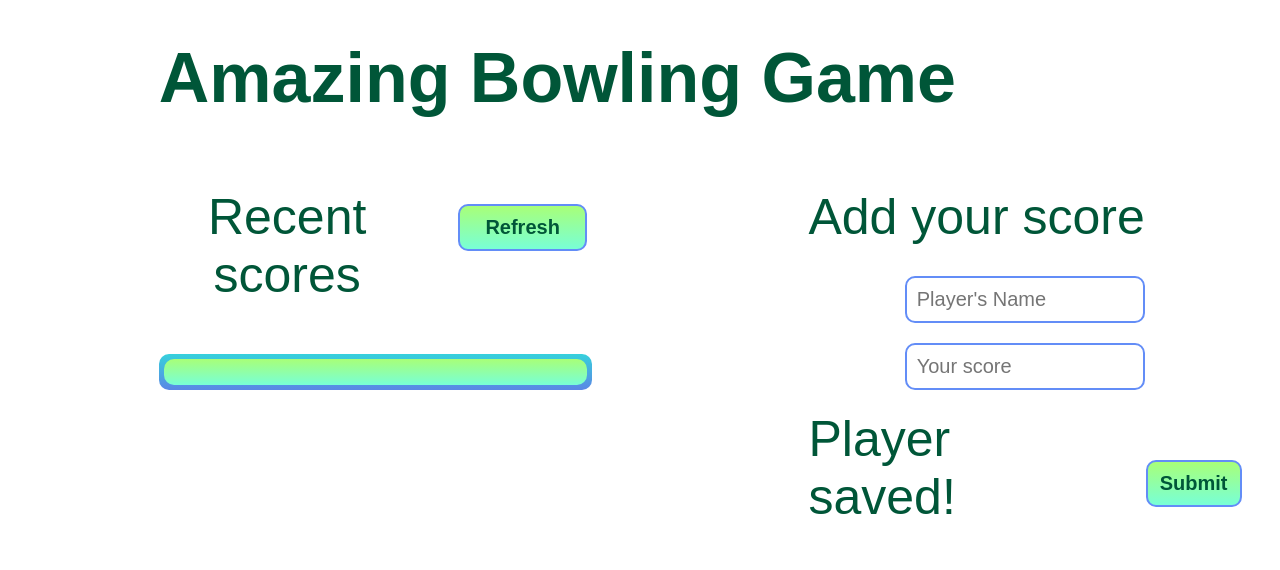
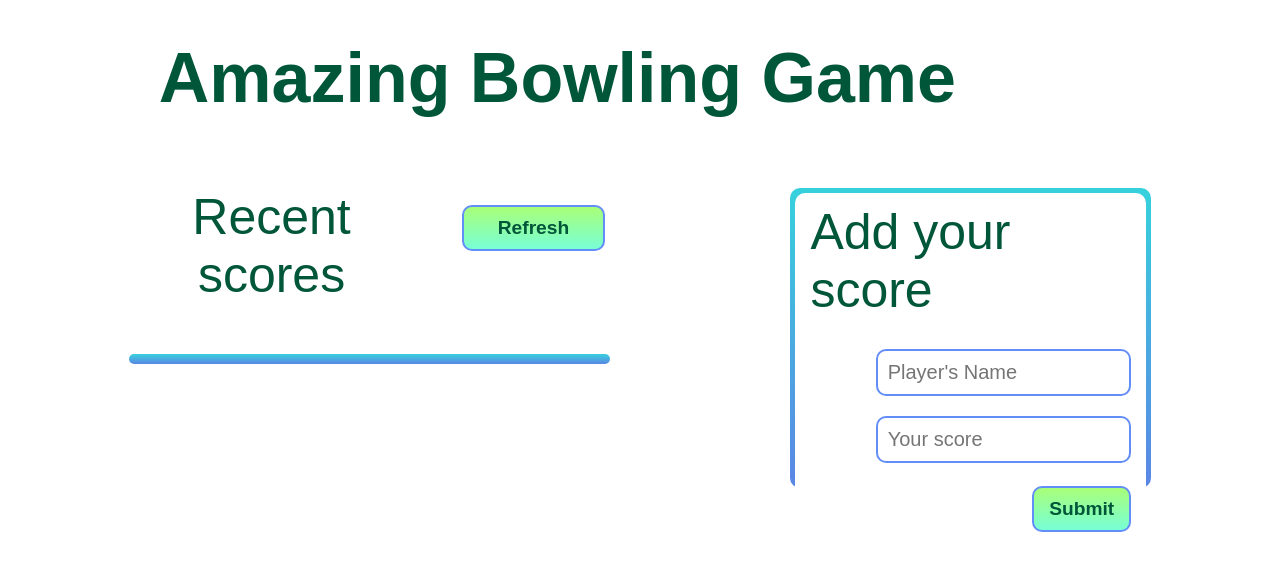
Before and after one commit to AlexRS90/liderboard, a website built with webpack: page src/index.html in a window 1280 px wide. Built offline with nearby package versions, Linux system fonts and the light colour scheme; no server answers; a web font is replaced by a local one.

Commit message:
Add new selectors for validation message

```diff
--- a/src/style.css
+++ b/src/style.css
@@ -31,7 +31,7 @@ body {
 }
 
 .container {
-  margin-left: 10%;
+  justify-content: space-around;
 }
 
 .recent-scores {
@@ -55,18 +55,28 @@ body {
 .bg-gradient {
   border-radius: 10px;
   background: linear-gradient(#36d1dc, #5b86e5);
+  max-width: auto;
 }
 
 .best-scores {
   border-radius: 10px;
   margin: 5px;
-  padding: 3%;
+  padding: 4%;
   background: linear-gradient(#a8ff78, #78ffd6);
+  max-height: 400px;
+  overflow: scroll;
+  padding-top: 0;
+  padding-bottom: 0;
 }
 
 .top-scores {
   justify-content: space-between;
   list-style: none;
+  border-bottom: 1px solid #638df7;
+}
+
+.top-scores:last-child {
+  border-bottom: transparent;
 }
 
 .top-scores p {
@@ -74,15 +84,33 @@ body {
   font-size: 30px;
 }
 
+.truncate {
+  overflow: hidden;
+  white-space: nowrap;
+  text-overflow: ellipsis;
+  max-width: 200px;
+}
+
 .form-container {
-  flex-basis: 40%;
+  flex-basis: 30%;
+  background: linear-gradient(#36d1dc, #5b86e5);
+  max-height: 300px;
+  border-radius: 10px;
 }
 
 .form-container form p {
   font-size: 50px;
   margin-top: 0;
   margin-bottom: 30px;
+  margin-left: 5px;
   color: #005638;
+}
+
+#new-player-form {
+  background-color: #fff;
+  border-radius: 10px;
+  margin: 5px;
+  padding: 10px;
 }
 
 .button2 {
@@ -94,21 +122,43 @@ body {
   color: #005638;
   font-family: 'Fresca', sans-serif;
   font-weight: bold;
-  font-size: 20px;
+  font-size: 1.5vw;
 }
 
 .align {
-  align-self: center;
-  margin-left: 131px;
+  align-self: flex-end;
+  margin-right: 5px;
 }
 
 .new-entry {
-  width: 50%;
-  align-self: center;
+  width: 70%;
+  align-self: flex-end;
   padding: 10px;
   margin-bottom: 20px;
   border-radius: 10px;
   border: 2px solid #638df7;
   font-size: 20px;
   font-family: 'Fresca', sans-serif;
+  margin-right: 5px;
 }
+
+.input-number {
+  margin-bottom: 10px;
+}
+
+.message {
+  font-size: 25px !important;
+  padding-left: 15px;
+}
+
+.message-transition {
+  color: #fff !important;
+}
+
+.transition {
+  transition: all 0.5s ease-in-out;
+}
+
+.message button {
+  align-self: flex-start;
+}
```
